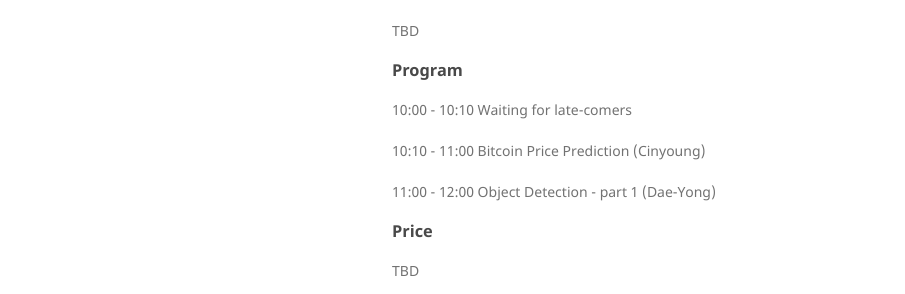
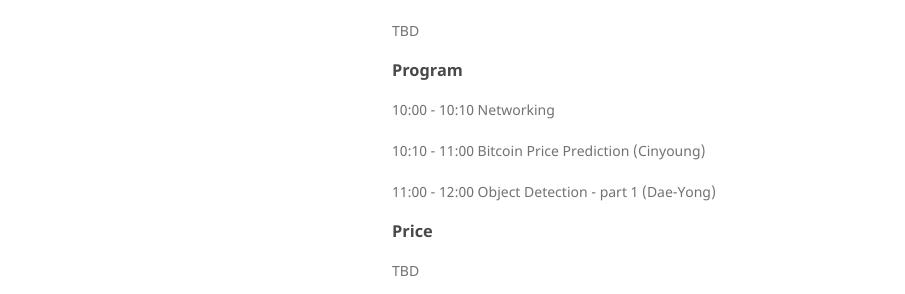
Before and after one commit to martinkersner/seoul-artificial-intelligence-meetup, a Jekyll site: the page built from docs/index.md, in a window 1280 px wide and 900 px high. Shown: the part 301-595 px from the top of the window, without its empty margins (178-1083 px from the left). Built offline with Jekyll 4.4.1, drawn with Linux system fonts in a browser that asks for light colours; the repository's description, which GitHub fills in, is left out.

Commit message:
Update index.md

```diff
--- a/docs/index.md
+++ b/docs/index.md
@@ -27,7 +27,7 @@ Songpa Makerspace, 2nd floor
 -->
 
 ### Program
-10:00 - 10:10 Waiting for late-comers
+10:00 - 10:10 Networking
 
 10:10 - 11:00 Bitcoin Price Prediction (Cinyoung)
 
```
